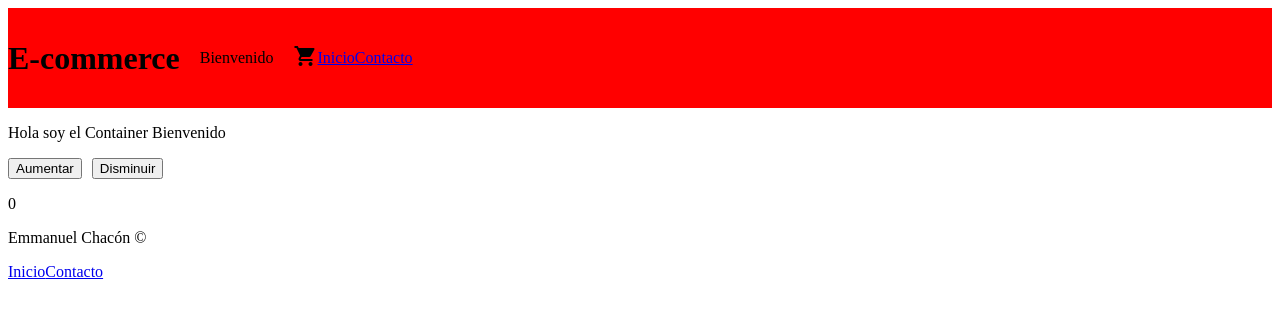
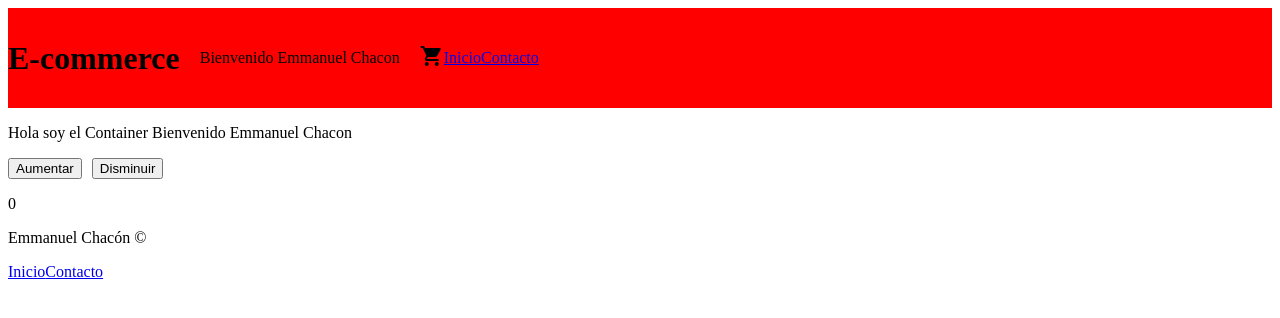
Before and after one commit to EmmanuelChacon-ve/primerapp, a React (Create React App) app: page / in a window 1280 px wide. Shown: the top 318 px of the page. Built offline with nearby package versions, Linux system fonts and the light colour scheme.

Commit message:
contadorbien

```diff
--- a/src/App.js
+++ b/src/App.js
@@ -1,15 +1,15 @@
 import Header  from  "./componentes/NavBar"
 import Footer from "./componentes/Footer"
 import Container from "./componentes/ItemlistContainer"
-import {useState} from "react"
+
 
 const App = () => {
     return(
         <>
-            <Header Nombre="Emmanuel"
-             Apellido="Chacon"/>
-             <Container Nombre="Emmanuel"
-             Apellido="Chacon"/>
+            <Header nombre="Emmanuel"
+             apellido="Chacon"/>
+             <Container nombre="Emmanuel"
+             apellido="Chacon"/>
             <Footer/>
         </>
     )
```
